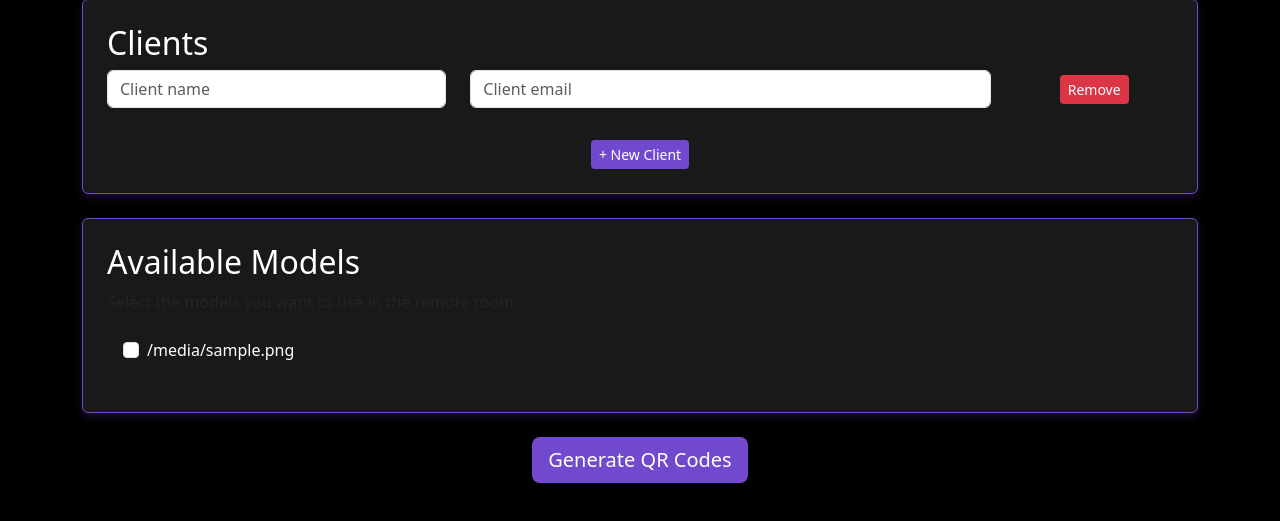
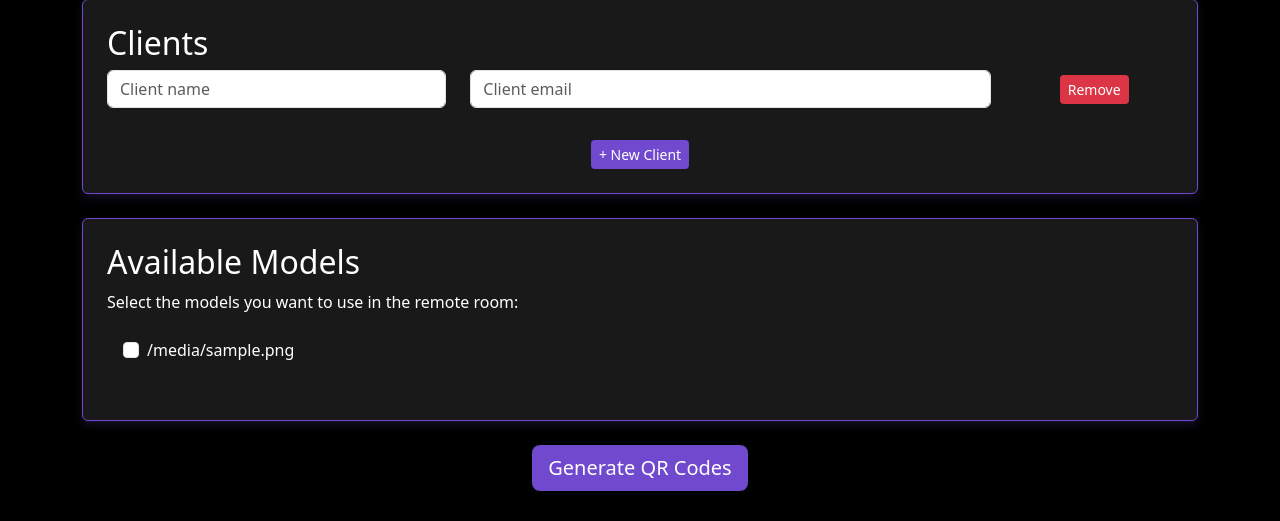
Before and after one commit to TeaTax16/QRFileServer, a Flask app: template templates/remote.html in a window 1280 px wide. Shown: the part 279-800 px from the top of the page. Run offline with Flask 3, Linux system fonts and the light colour scheme; the template is opened without the code that fills it: most values are stand-ins (such as "Sample title", 1, 10 or a date in 2020); some libraries are stand-ins or nearby versions.

Commit message:
Text colour changed for better visibility

```diff
--- a/templates/remote.html
+++ b/templates/remote.html
@@ -58,8 +58,8 @@
         <div class="card p-4 mb-4">
             <h2>Available Models</h2>
             {% if files %}
-            <div class="mb-3">
-                <p>Select the models you want to use in the remote room:</p>
+            <div class="mb-4">
+                <p style="color: white;">Select the models you want to use in the remote room:</p>
                 <ul class="list-group">
                     {% for file in files %}
                     <li class="list-group-item">
```
